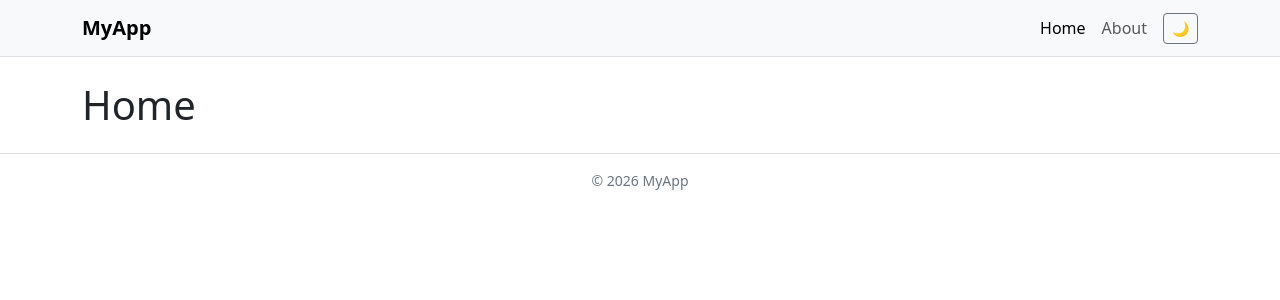
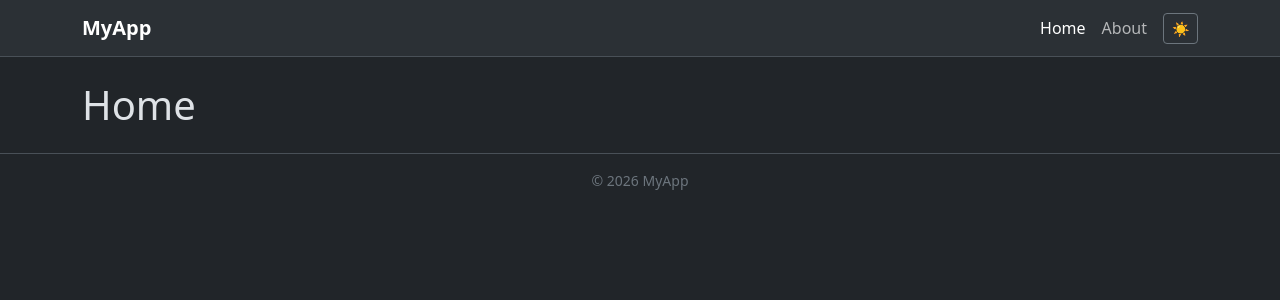
Before and after one commit to bingiulioliu/react-boolflix, a React (Vite) app: page / in a window 1280 px wide. Shown: the top 300 px of the page. Built offline with nearby package versions, Linux system fonts and the light colour scheme.

Commit message:
FEAT dark theme di default

```diff
--- a/src/contexts/ThemeContext.jsx
+++ b/src/contexts/ThemeContext.jsx
@@ -3,7 +3,7 @@ import { useState, useEffect, createContext } from "react";
 const ThemeContext = createContext(null);
 
 function ThemeProvider({ children }) {
-    const [theme, setTheme] = useState('light'); // 'light' | 'dark'
+    const [theme, setTheme] = useState('dark'); // 'light' | 'dark'
 
     // Modificare document.documentElement è un effetto collaterale: agisce sul DOM
     // reale al di fuori del controllo di React. Il rendering deve essere puro
@@ -15,7 +15,7 @@ function ThemeProvider({ children }) {
     }, [theme]);
 
     const toggleTheme = () => {
-        setTheme(prev => prev === 'light' ? 'dark' : 'light');
+        setTheme(prev => prev === 'dark' ? 'light' : 'dark');
     };
 
     const value = {
```
Also changed, not shown: src/hooks/useFetch.js (added, +10 -0 lines).
